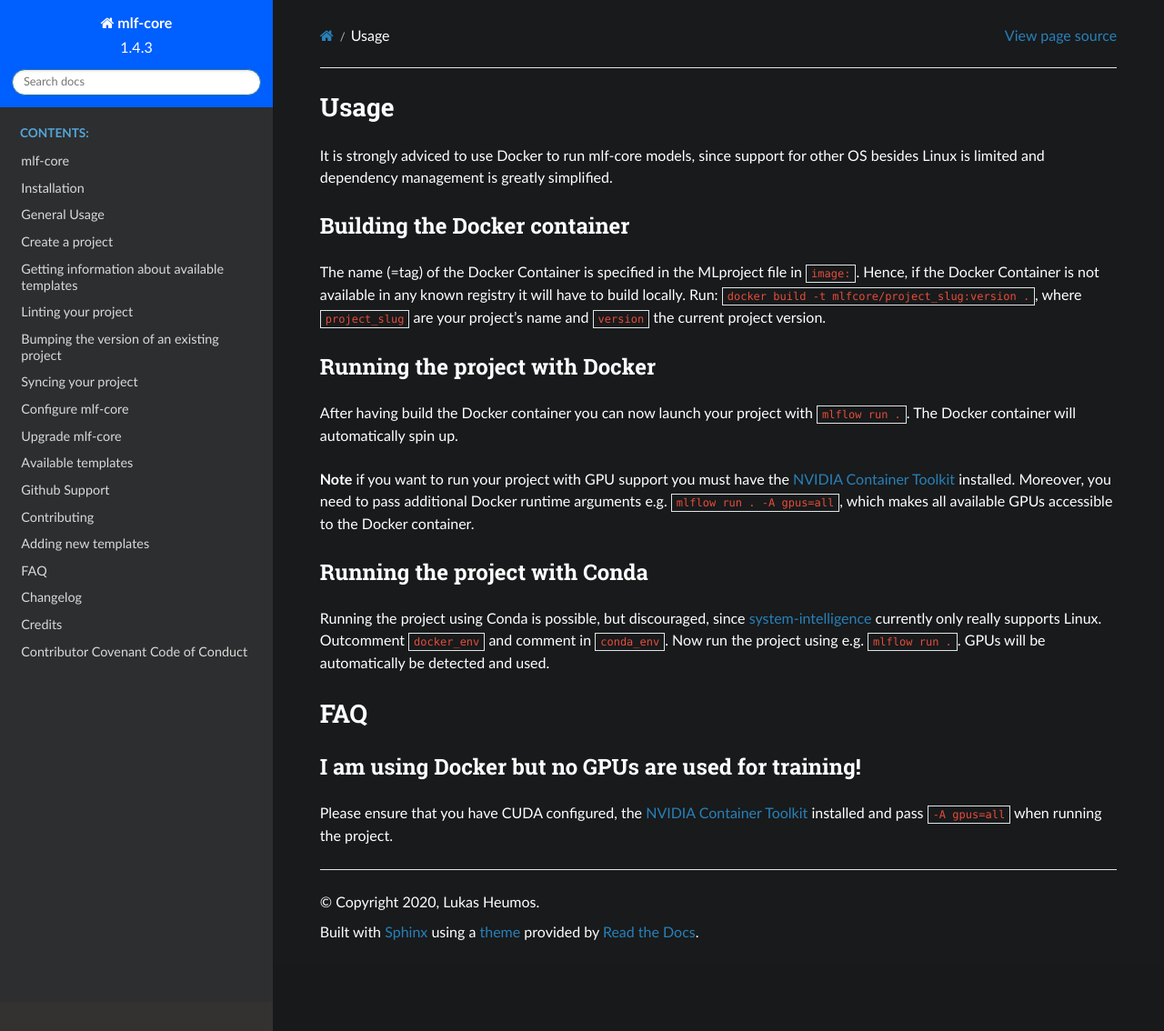
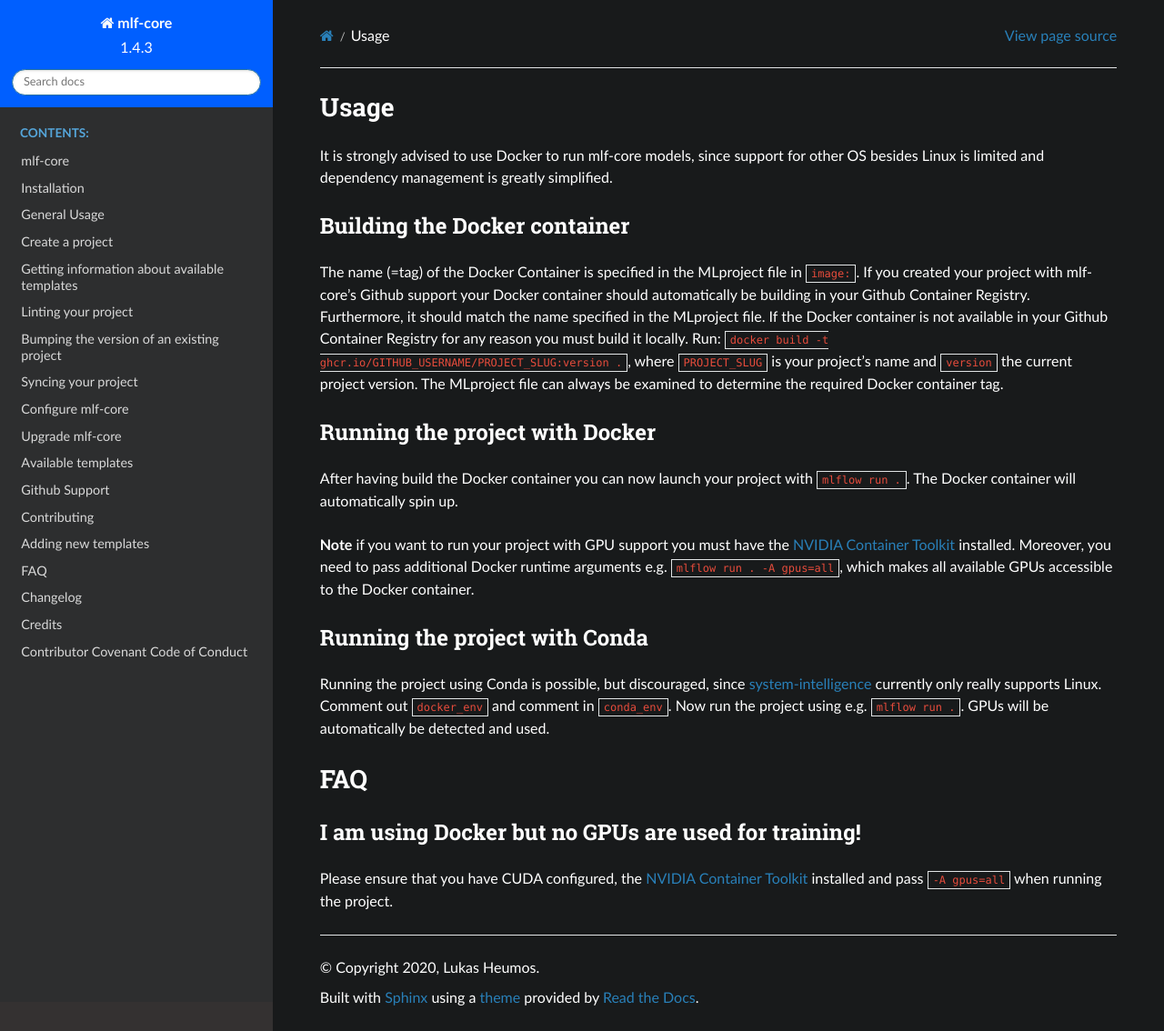
Before and after one commit to mlf-core/mlf-core, a Sphinx documentation site: the page built from docs/available_templates/mlflow_shared_usage_faq.rst, in a window 1280 px wide and 1134 px high. Shown: the whole window at 91% size. Built offline with Sphinx 7.4.7 and the Read the Docs theme 2.0.0, drawn with Linux system fonts in a browser that asks for light colours.

Commit message:
fixed Docker documentation
Signed-off-by: Zethson <lukas.heumos@posteo.net>

```diff
--- a/CHANGELOG.rst
+++ b/CHANGELOG.rst
@@ -12,6 +12,9 @@ This project adheres to `Semantic Versioning <https://semver.org/>`_.
 **Added**
 
 **Fixed**
+
+* Internal Github workflows
+* Docker documentation
 
 **Dependencies**
 
--- a/docs/available_templates/mlflow_shared_usage_faq.rst
+++ b/docs/available_templates/mlflow_shared_usage_faq.rst
@@ -1,13 +1,16 @@
 Usage
 ^^^^^^^^
-It is strongly adviced to use Docker to run mlf-core models, since support for other OS besides Linux is limited and dependency management is greatly simplified.
+It is strongly advised to use Docker to run mlf-core models, since support for other OS besides Linux is limited and dependency management is greatly simplified.
 
 Building the Docker container
 +++++++++++++++++++++++++++++++++
 
 The name (=tag) of the Docker Container is specified in the MLproject file in ``image:``.
-Hence, if the Docker Container is not available in any known registry it will have to build locally.
-Run: ``docker build -t mlfcore/project_slug:version .``, where ``project_slug`` are your project's name and ``version`` the current project version.
+If you created your project with mlf-core's Github support your Docker container should automatically be building in your Github Container Registry.
+Furthermore, it should match the name specified in the MLproject file.
+If the Docker container is not available in your Github Container Registry for any reason you must build it locally.
+Run: ``docker build -t ghcr.io/GITHUB_USERNAME/PROJECT_SLUG:version .``, where ``PROJECT_SLUG`` is your project's name and ``version`` the current project version.
+The MLproject file can always be examined to determine the required Docker container tag.
 
 Running the project with Docker
 +++++++++++++++++++++++++++++++++
@@ -22,7 +25,7 @@ Running the project with Conda
 +++++++++++++++++++++++++++++++++
 
 Running the project using Conda is possible, but discouraged, since `system-intelligence <https://github.com/mlf-core/system-intelligence>`_ currently only really supports Linux.
-Outcomment ``docker_env`` and comment in ``conda_env``. Now run the project using e.g. ``mlflow run .``.
+Comment out ``docker_env`` and comment in ``conda_env``. Now run the project using e.g. ``mlflow run .``.
 GPUs will be automatically be detected and used.
 
 FAQ
```
